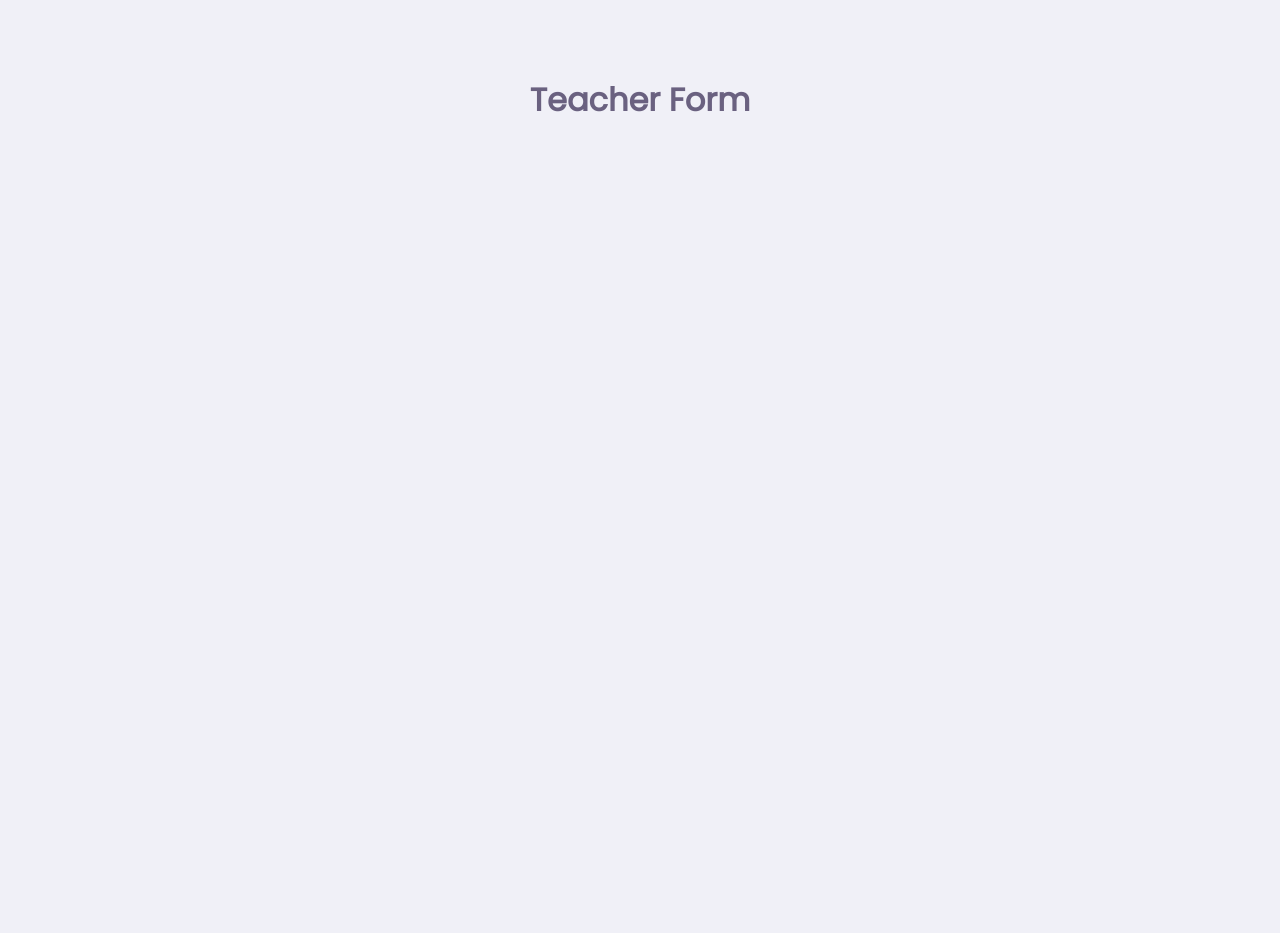
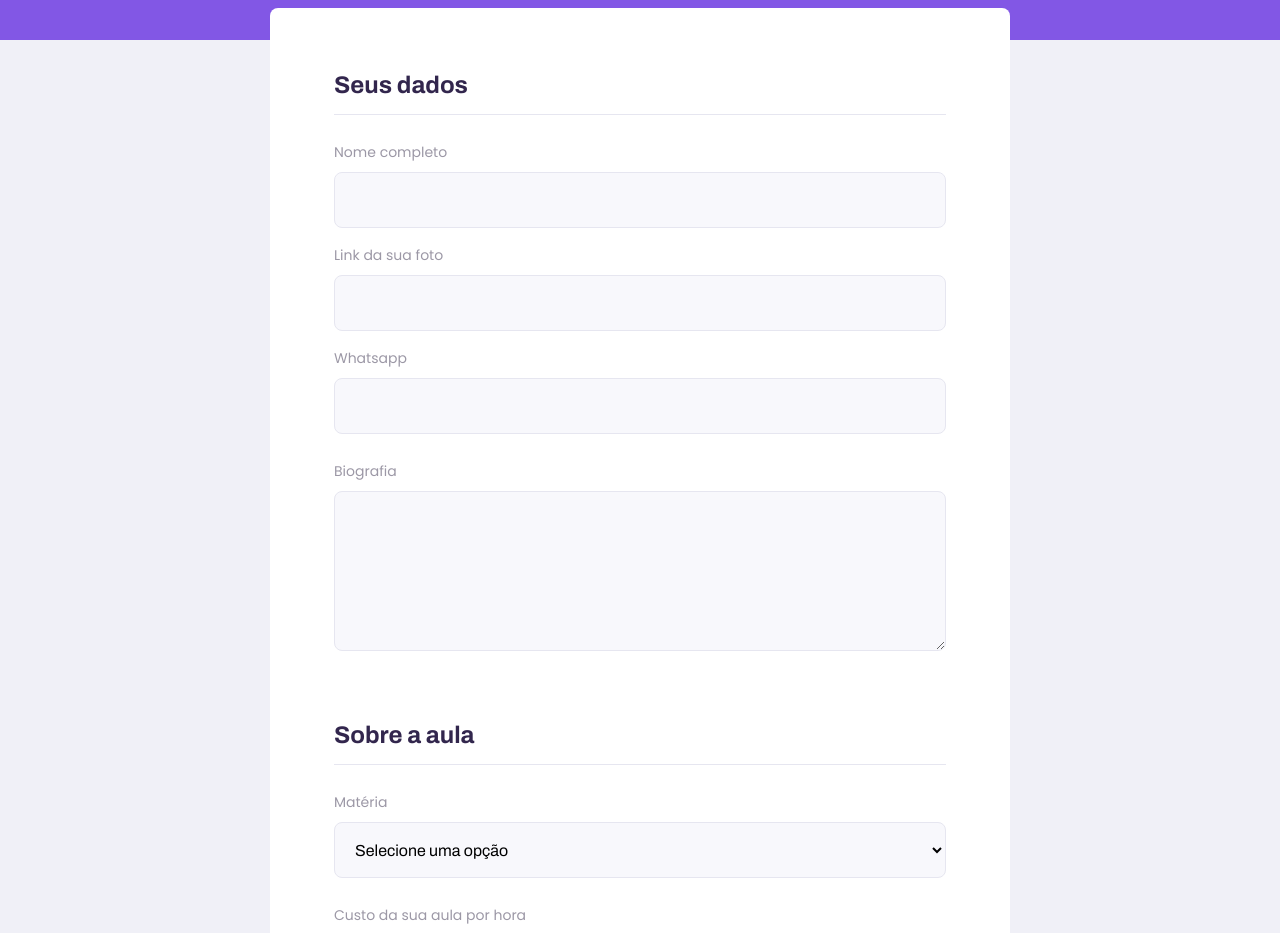
Before and after one commit to nublson/Proffy, a React (Create React App) app: page /give-classes in a window 1280 px wide. Shown: the part 300-1233 px from the top of the page. Before the commit the page ends 800 px from the top, so only its background shows below. Built offline with nearby package versions, Linux system fonts and the light colour scheme.

Commit message:
criação e estilização da TeacherForm page

```diff
--- a/src/components/Input/styles.css
+++ b/src/components/Input/styles.css
@@ -32,9 +32,3 @@
 	right: 1.6rem;
 	bottom: 0;
 }
-
-@media (min-width: 700px) {
-	.input-block + .input-block {
-		margin-top: 0;
-	}
-}
--- a/src/pages/TeacherForm/index.tsx
+++ b/src/pages/TeacherForm/index.tsx
@@ -1,9 +1,94 @@
 import React from 'react';
+
+import PageHeader from '../../components/PageHeader';
+import Input from '../../components/Input';
+import Textarea from '../../components/Textarea';
+import Select from '../../components/Select';
+
+import warningIcon from '../../assets/images/icons/warning.svg';
 
 import './styles.css';
 
 const TeacherForm = () => {
-	return <h1>Teacher Form</h1>;
+	return (
+		<div id='page-teacher-form' className='container'>
+			<PageHeader
+				title='Que incrível que você quer dar aulas.'
+				description='O primeiro passo é preencher esse formulário de inscrição.'
+			/>
+
+			<main>
+				{/* O elemento HTML <fieldset> é utilizado para agrupar vários controlos, bem como as etiquetas (<label>) dentro de um formulário da Web. */}
+				<fieldset>
+					<legend>Seus dados</legend>
+
+					<Input name='name' label='Nome completo' />
+					<Input name='avatar' label='Link da sua foto' />
+					<Input name='whatsapp' label='Whatsapp' />
+					<Textarea name='bio' label='Biografia' />
+				</fieldset>
+
+				<fieldset>
+					<legend>Sobre a aula</legend>
+
+					<Select
+						name='subject'
+						label='Matéria'
+						options={[
+							{ value: 'Artes', label: 'Artes' },
+							{ value: 'Biologia', label: 'Biologia' },
+							{ value: 'Química', label: 'Química' },
+							{ value: 'Matemática', label: 'Matemática' },
+							{ value: 'Programação', label: 'Programação' },
+							{ value: 'Física', label: 'Física' },
+							{ value: 'Português', label: 'Português' },
+							{ value: 'Inglês', label: 'Inglês' },
+						]}
+					/>
+					<Input
+						name='cost'
+						label='Custo da sua aula por hora'
+						type='number'
+					/>
+				</fieldset>
+
+				<fieldset>
+					<legend>
+						Horários disponíveis
+						<button type='button'>+ Novo horário</button>
+					</legend>
+
+					<div className='schedule-item'>
+						<Select
+							name='week_day'
+							label='Dia da semana'
+							placeholder='Selecione o dia'
+							options={[
+								{ value: '0', label: 'Domingo' },
+								{ value: '1', label: 'Segunda-feira' },
+								{ value: '2', label: 'Terça-feira' },
+								{ value: '3', label: 'Quarta-feira' },
+								{ value: '4', label: 'Quinta-feira' },
+								{ value: '5', label: 'Sexta-feira' },
+								{ value: '6', label: 'Sábado' },
+							]}
+						/>
+						<Input name='from' label='Das' type='time' />
+						<Input name='to' label='Até' type='time' />
+					</div>
+				</fieldset>
+
+				<footer>
+					<p>
+						<img src={warningIcon} alt='WarAviso importante' />
+						Importante! <br />
+						Preencha todos os dados.
+					</p>
+					<button type='button'>Salvar cadastro</button>
+				</footer>
+			</main>
+		</div>
+	);
 };
 
 export default TeacherForm;
--- a/src/pages/TeacherForm/styles.css
+++ b/src/pages/TeacherForm/styles.css
@@ -0,0 +1,147 @@
+#page-teacher-form {
+	width: 100vw;
+	height: 100vh;
+}
+
+#page-teacher-form .page-header .header-content {
+	margin-bottom: 6.4rem;
+}
+
+#page-teacher-form main {
+	background: var(--color-box-base);
+	width: 100%;
+	max-width: 74rem;
+	border-radius: 0.8rem;
+	margin: -3.2rem auto 3.2rem;
+	padding-top: 6.4rem;
+	overflow: hidden;
+}
+
+#page-teacher-form main fieldset {
+	border: 0;
+	padding: 0 2.4rem;
+}
+
+#page-teacher-form main fieldset + fieldset {
+	margin-top: 6.4rem;
+}
+
+#page-teacher-form main fieldset legend {
+	font: 700 2.4rem Archivo;
+	color: var(--color-text-title);
+	margin-bottom: 2.4rem;
+
+	display: flex;
+	align-items: center;
+	justify-content: space-between;
+
+	width: 100%;
+	padding-bottom: 1.6rem;
+	border-bottom: 1px solid var(--color-line-in-white);
+}
+
+#page-teacher-form main fieldset legend button {
+	background: none;
+	border: 0;
+	color: var(--color-primary);
+	font: 700 1.6rem Archivo;
+	cursor: pointer;
+	transition: color 0.2s;
+}
+
+#page-teacher-form main fieldset legend button:hover {
+	color: var(--color-primary-dark);
+}
+
+#page-teacher-form main fieldset .input-block + .textarea-block,
+#page-teacher-form main fieldset .select-block + .input-block {
+	margin-top: 2.4rem;
+}
+
+#page-teacher-form main label {
+	color: var(--color-text-complement);
+}
+
+#page-teacher-form main footer {
+	padding: 4rem 2.4rem;
+	background: var(--color-box-footer);
+	border-top: 1px solid var(--color-line-in-white);
+	margin-top: 6.4rem;
+}
+
+#page-teacher-form main footer p {
+	font-size: 1.4rem;
+	line-height: 2.4rem;
+	color: var(--color-text-complement);
+
+	display: flex;
+	justify-content: center;
+	align-items: center;
+}
+
+#page-teacher-form main footer p img {
+	margin-right: 2rem;
+}
+
+#page-teacher-form main footer button {
+	width: 100%;
+	height: 5.6rem;
+	background: var(--color-secondary);
+	color: var(--color-button-text);
+	border: 0;
+	border-radius: 0.8rem;
+	cursor: pointer;
+	font: 700 1.6rem Archivo;
+
+	display: flex;
+	align-items: center;
+	justify-content: center;
+	text-decoration: none;
+	transition: background-color 0.2s;
+	margin-top: 3.2rem;
+}
+
+#page-teacher-form main footer button:hover {
+	background-color: var(--color-secondary-dark);
+}
+
+@media (min-width: 700px) {
+	#page-teacher-form {
+		max-width: 100vw;
+	}
+
+	#page-teacher-form .page-header .header-content {
+		margin-bottom: 0;
+	}
+
+	#page-teacher-form main fieldset {
+		padding: 0 6.4rem;
+	}
+
+	#page-teacher-form main .schedule-item {
+		display: grid;
+		grid-template-columns: 2fr 1fr 1fr;
+		column-gap: 1.6rem;
+	}
+
+	#page-teacher-form main .schedule-item .input-block {
+		margin-top: 0 !important;
+	}
+
+	#page-teacher-form main footer {
+		padding: 4rem 6.4rem;
+
+		display: flex;
+		justify-content: space-between;
+		align-items: center;
+	}
+
+	#page-teacher-form main footer p {
+		justify-content: space-between;
+	}
+
+	#page-teacher-form main footer button {
+		width: 20rem;
+		margin-top: 0;
+	}
+}
```
